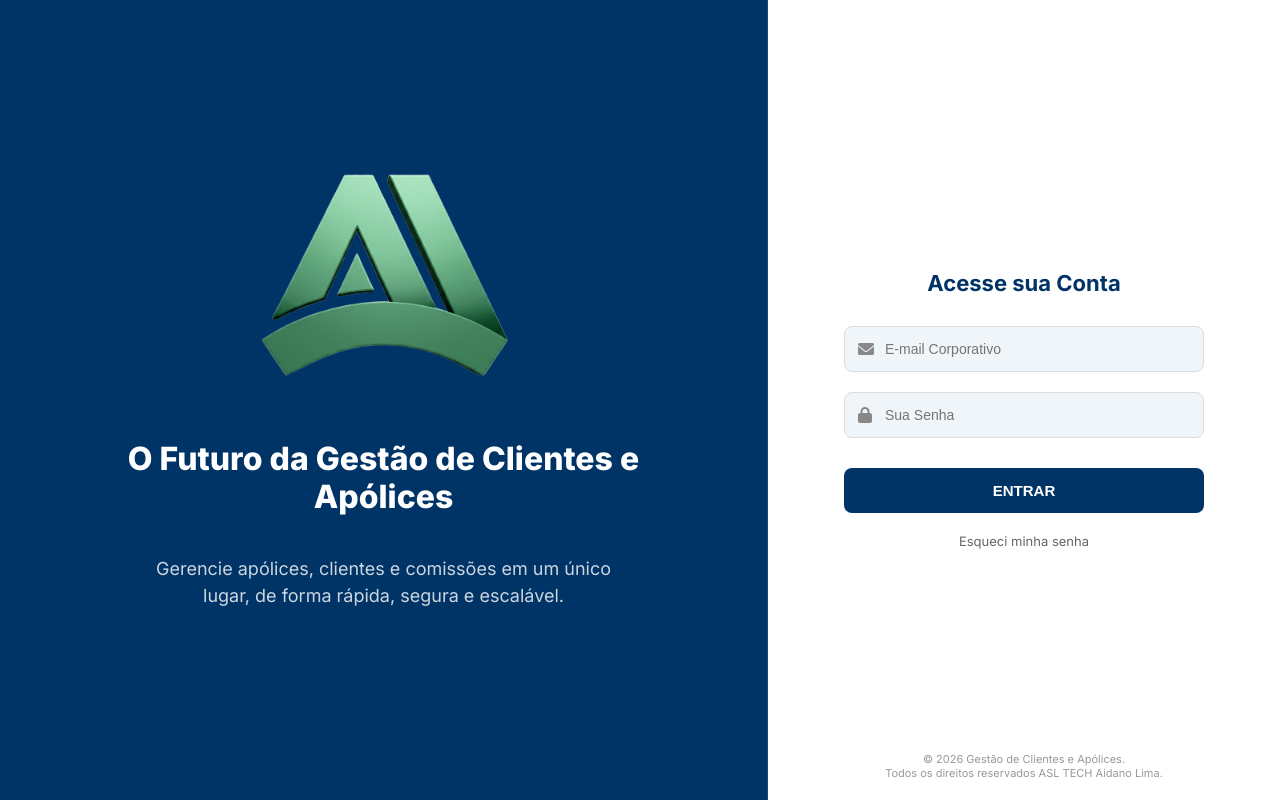
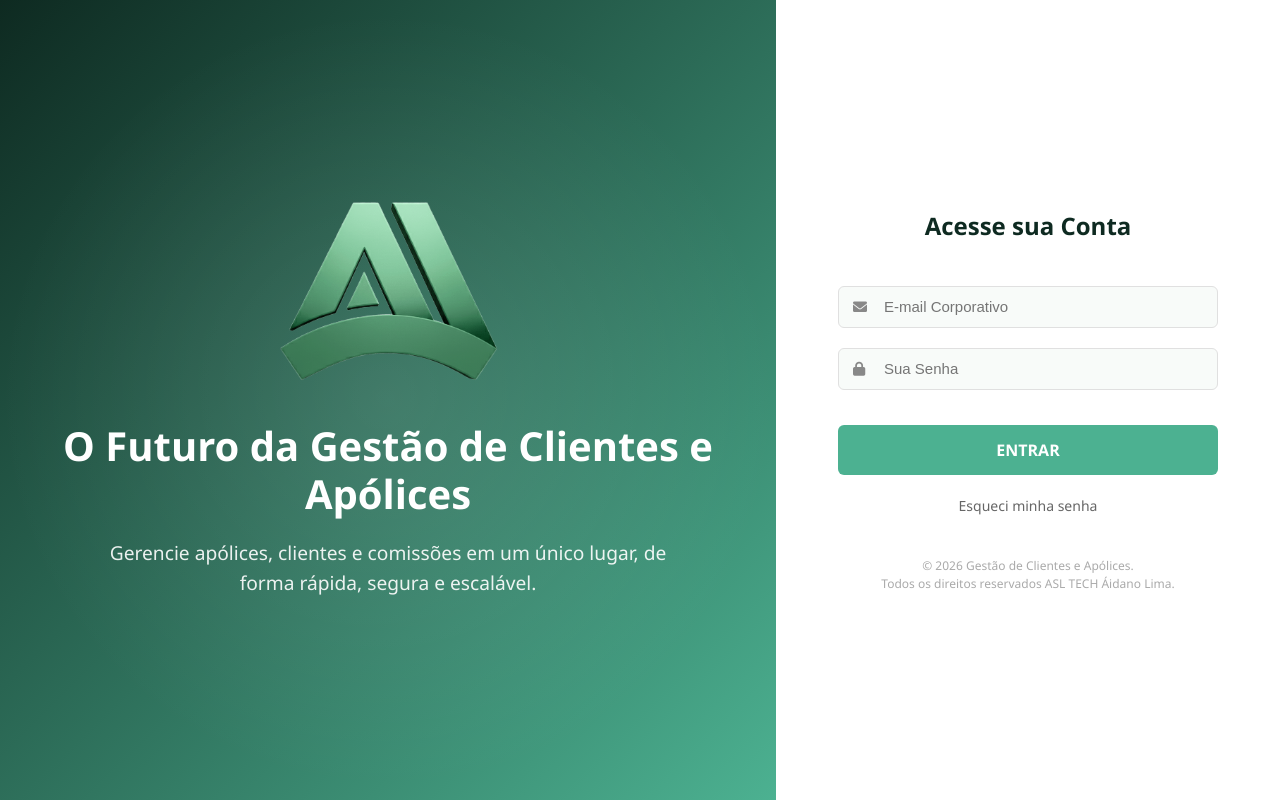
Before and after one commit to aidanolima/apolicesystem, a plain HTML site: page frontend-web/index.html in a window 1280 px wide. Drawn offline with Linux system fonts and the light colour scheme; some packages are replaced by stand-ins of ours; a script that the page names is missing.

Commit message:
UpDate Index Final

```diff
--- a/frontend-web/index.html
+++ b/frontend-web/index.html
@@ -1,263 +1,246 @@
 <!DOCTYPE html>
 <html lang="pt-BR">
 <head>
+    <meta http-equiv="Cache-Control" content="no-cache, no-store, must-revalidate">
+    <meta http-equiv="Pragma" content="no-cache">
+    <meta http-equiv="Expires" content="0">
     <meta charset="UTF-8">
     <meta name="viewport" content="width=device-width, initial-scale=1.0">
-    <title>Gestão de Clientes e Apólices | Acesso</title>
+    <title>Apólice System SAAS</title>
 
-    <meta name="description" content="Plataforma completa para gestão de clientes e apólices de seguro. Revolucione sua corretora.">
-    <meta name="theme-color" content="#003366">
-
-    <meta property="og:type" content="website">
-    <meta property="og:url" content="https://www.gestaoclienteseapolices.com.br/">
-    <meta property="og:title" content="Gestão de Clientes e Apólices">
-    <meta property="og:description" content="O futuro da gestão de seguros. Revolucione a forma como você gerencia suas apólices.">
-    <meta property="og:image" content="https://www.gestaoclienteseapolices.com.br/assets/logo.png">
-
-    <link rel="manifest" href="manifest.json">
     <link rel="icon" href="assets/logo.png" type="image/png">
 
-    <link href="https://fonts.googleapis.com/css2?family=Inter:wght@400;600;700;800&display=swap" rel="stylesheet">
+    <meta http-equiv="Content-Security-Policy"
+    content="default-src * 'self' blob: data: gap:;
+    style-src * 'self' 'unsafe-inline' blob: data: gap:;
+    script-src * 'self' 'unsafe-eval' 'unsafe-inline' https://cdn.jsdelivr.net blob: data: gap:;
+    connect-src 'self' http://localhost:3000 https://seguradoraproject.onrender.com https://apolicesystem.onrender.com * 'unsafe-inline' blob: data: gap:;">
+
+    <link rel="stylesheet" href="css/style.css">
     <link rel="stylesheet" href="https://cdnjs.cloudflare.com/ajax/libs/font-awesome/6.0.0/css/all.min.css">
     <script src="https://cdn.jsdelivr.net/npm/sweetalert2@11"></script>
 
+    <script src="js/config.js"></script>
+
     <style>
+        /* Reset básico e tipografia */
         body, html {
             margin: 0;
             padding: 0;
-            height: 100vh;
-            font-family: 'Inter', sans-serif;
-            overflow: hidden;
-            background-color: white;
+            height: 100%;
+            font-family: 'Segoe UI', Roboto, Helvetica, Arial, sans-serif;
+            overflow-x: hidden;
         }
 
-        .login-main-container {
+        /* Container Principal Split Screen */
+        .split-container {
             display: flex;
-            height: 100vh;
+            min-height: 100vh;
             width: 100vw;
         }
 
-        .login-left-panel {
-            flex: 0 0 60%;
-            background-color: #003366;
+        /* === LADO ESQUERDO: MARKETING (60%) === */
+        .marketing-side {
+            flex: 6; /* 60% */
+            background: linear-gradient(135deg, #0e2a21 0%, #4CB191 100%);
             display: flex;
             flex-direction: column;
+            align-items: center;
             justify-content: center;
-            align-items: center;
-            padding: 60px;
+            padding: 40px;
+            text-align: center;
             color: white;
-            text-align: center;
-            box-sizing: border-box;
-            border-right: 1px solid rgba(255,255,255,0.1);
-            animation: fadeIn 1s ease-in-out;
+            position: relative;
         }
 
-        .left-logo {
-            width: 250px;
-            height: auto;
-            margin-bottom: 40px;
+        /* Efeito sutil de brilho/padrão no fundo */
+        .marketing-side::before {
+            content: '';
+            position: absolute;
+            top: 0; left: 0; right: 0; bottom: 0;
+            background: radial-gradient(circle at center, rgba(255,255,255,0.1) 0%, transparent 70%);
+            pointer-events: none;
         }
 
-        .left-headline {
-            font-size: 32px;
+        .marketing-logo {
+            max-width: 220px;
+            margin-bottom: 40px;
+            z-index: 1;
+        }
+
+        .marketing-title {
+            font-size: 2.5rem;
             font-weight: 800;
             margin-bottom: 20px;
             line-height: 1.2;
+            z-index: 1;
         }
 
-        .left-subheadline {
-            font-size: 18px;
-            color: rgba(255,255,255,0.8);
-            max-width: 500px;
-            line-height: 1.5;
+        .marketing-subtitle {
+            font-size: 1.2rem;
+            max-width: 80%;
+            line-height: 1.6;
+            opacity: 0.9;
+            z-index: 1;
         }
 
-        .login-right-panel {
-            flex: 1;
-            background-color: white;
+        /* === LADO DIREITO: LOGIN (40%) === */
+        .login-side {
+            flex: 4; /* 40% */
+            background-color: #ffffff;
             display: flex;
-            flex-direction: column;
+            align-items: center;
             justify-content: center;
-            align-items: center;
-            padding: 50px;
-            box-sizing: border-box;
-            position: relative;
+            padding: 20px;
         }
 
-        .form-content {
+        .login-card {
             width: 100%;
-            max-width: 360px;
+            max-width: 380px;
             text-align: center;
-            animation: fadeIn 1.2s ease-in-out;
         }
 
         .login-title {
-            font-size: 22px;
+            color: #0e2a21;
+            font-size: 24px;
+            margin-bottom: 40px;
             font-weight: 700;
-            color: #003366;
-            margin-bottom: 30px;
         }
 
         .input-group {
+            position: relative;
             margin-bottom: 20px;
             text-align: left;
         }
 
-        .input-wrapper {
-            position: relative;
+        .input-group i {
+            position: absolute;
+            top: 50%;
+            transform: translateY(-50%);
+            left: 15px;
+            color: #888;
+            font-size: 14px;
         }
 
-        .input-wrapper i {
-            position: absolute;
-            left: 14px;
-            top: 50%;
-            transform: translateY(-50%);
-            color: #888;
-            font-size: 16px;
+        .input-group input {
+            width: 100%;
+            padding: 14px 14px 14px 45px;
+            border: 1px solid #e0e0e0;
+            background-color: #f8fbf9;
+            border-radius: 6px;
+            font-size: 15px;
+            transition: all 0.3s ease;
+            box-sizing: border-box;
+            color: #333;
         }
 
-        input {
-            width: 100%;
-            padding: 14px 14px 14px 40px;
-            border: 1px solid #ddd;
-            border-radius: 8px;
-            font-size: 14px;
-            box-sizing: border-box;
-            background-color: #F0F5FA;
-            color: #333;
-            transition: all 0.3s ease;
+        .input-group input:focus {
+            border-color: #4CB191;
+            background-color: #ffffff;
+            outline: none;
+            box-shadow: 0 0 0 3px rgba(76, 177, 145, 0.15);
         }
 
-        input:focus {
-            outline: none;
-            border-color: #003366;
-            background-color: white;
-            box-shadow: 0 0 0 3px rgba(0, 51, 102, 0.1);
+        .btn-login {
+            background-color: #4CB191;
+            color: white;
+            width: 100%;
+            padding: 14px;
+            font-size: 16px;
+            font-weight: bold;
+            border: none;
+            border-radius: 6px;
+            cursor: pointer;
+            margin-top: 15px;
+            transition: background 0.3s;
         }
 
-        .btn-entrar {
-            width: 100%;
-            padding: 14px;
-            background-color: #003366;
-            color: white;
-            border: none;
-            border-radius: 8px;
-            font-size: 15px;
-            font-weight: 600;
-            cursor: pointer;
-            margin-top: 10px;
-            transition: background-color 0.3s;
+        .btn-login:hover {
+            background-color: #3a9678;
         }
 
-        .btn-entrar:hover {
-            background-color: #002244;
+        .forgot-link {
+            display: inline-block;
+            margin-top: 20px;
+            color: #666;
+            text-decoration: none;
+            font-size: 14px;
+            transition: color 0.2s;
         }
 
-        .forgot-password {
-            display: block;
-            margin-top: 20px;
-            font-size: 13px;
-            color: #666;
-            text-decoration: none;
-        }
-
-        .forgot-password:hover {
-            color: #003366;
+        .forgot-link:hover {
+            color: #4CB191;
             text-decoration: underline;
         }
 
-        .footer-login {
-            position: absolute;
-            bottom: 20px;
-            font-size: 11px;
-            color: #999;
-            text-align: center;
-            width: 100%;
+        .footer-text {
+            margin-top: 40px;
+            font-size: 12px;
+            color: #aaa;
+            line-height: 1.5;
         }
 
-        @keyframes fadeIn {
-            from { opacity: 0; transform: translateY(10px); }
-            to { opacity: 1; transform: translateY(0); }
-        }
-
+        /* === RESPONSIVIDADE PARA CELULARES === */
         @media (max-width: 900px) {
-            body, html {
-                overflow: auto;
+            .split-container {
+                flex-direction: column;
             }
-            .login-main-container {
-                flex-direction: column;
-                height: auto;
-                min-height: 100vh;
+            .marketing-side {
+                flex: none;
+                padding: 60px 20px;
             }
-            .login-left-panel {
-                flex: none;
-                padding: 40px 20px;
-                border-right: none;
+            .marketing-title {
+                font-size: 2rem;
             }
-            .left-logo {
-                width: 160px;
-                margin-bottom: 20px;
-            }
-            .left-headline {
-                font-size: 24px;
-            }
-            .left-subheadline {
-                font-size: 15px;
-            }
-            .login-right-panel {
+            .login-side {
                 flex: 1;
                 padding: 40px 20px;
-                justify-content: flex-start;
-            }
-            .footer-login {
-                position: static;
-                margin-top: 50px;
-                padding-bottom: 20px;
             }
         }
     </style>
 </head>
 <body>
 
-    <div class="login-main-container">
-        <div class="login-left-panel">
-            <img src="assets/logo.png" alt="Logo Gestão de Clientes e Apólices" class="left-logo">
-            <h1 class="left-headline">O Futuro da Gestão de Clientes e Apólices</h1>
-            <p class="left-subheadline">Gerencie apólices, clientes e comissões em um único lugar, de forma rápida, segura e escalável.</p>
+    <div class="split-container">
+        <div class="marketing-side">
+            <img src="assets/logo.png" alt="Logo Apólice System" class="marketing-logo" onerror="this.style.display='none'">
+            <h1 class="marketing-title">O Futuro da Gestão de Clientes e Apólices</h1>
+            <p class="marketing-subtitle">
+                Gerencie apólices, clientes e comissões em um único lugar, de forma rápida, segura e escalável.
+            </p>
         </div>
 
-        <div class="login-right-panel">
-            <div class="form-content">
+        <div class="login-side">
+            <div class="login-card">
                 <h2 class="login-title">Acesse sua Conta</h2>
 
                 <form id="form-login">
                     <div class="input-group">
-                        <div class="input-wrapper">
-                            <i class="fas fa-envelope"></i>
-                            <input type="email" id="email" placeholder="E-mail Corporativo" required>
-                        </div>
+                        <i class="fas fa-envelope"></i>
+                        <input type="email" id="email" placeholder="E-mail Corporativo" required>
                     </div>
+
                     <div class="input-group">
-                        <div class="input-wrapper">
-                            <i class="fas fa-lock"></i>
-                            <input type="password" id="senha" placeholder="Sua Senha" required>
-                        </div>
+                        <i class="fas fa-lock"></i>
+                        <input type="password" id="senha" placeholder="Sua Senha" required>
                     </div>
-                    <button type="submit" class="btn-entrar">ENTRAR</button>
-                    <a href="recuperar.html" class="forgot-password">Esqueci minha senha</a>
+
+                    <button type="submit" class="btn-login">ENTRAR</button>
                 </form>
-            </div>
 
-            <div class="footer-login">
-                © 2026 Gestão de Clientes e Apólices.<br>
-                Todos os direitos reservados ASL TECH Aidano Lima.
+                <a href="recuperar.html" class="forgot-link">Esqueci minha senha</a>
+
+                <p class="footer-text">
+                    &copy; 2026 Gestão de Clientes e Apólices.<br>
+                    Todos os direitos reservados ASL TECH Áidano Lima.
+                </p>
             </div>
         </div>
     </div>
 
-    <script src="js/config.js"></script>
+    <script>
+        const BASE_API = (typeof API_URL !== 'undefined') ? API_URL : window.location.origin;
 
-    <script>
         // Verifica se já está logado e redireciona
         if (localStorage.getItem('token')) {
             window.location.href = 'dashboard.html';
@@ -268,7 +251,7 @@
 
             const email = document.getElementById('email').value.trim();
             const senha = document.getElementById('senha').value.trim();
-            const btn = document.querySelector('.btn-entrar');
+            const btn = document.querySelector('.btn-login');
             const originalText = btn.innerText;
 
             if(!email || !senha) {
@@ -277,12 +260,11 @@
             }
 
             try {
-                // Estado de Carregamento
                 btn.innerHTML = '<i class="fas fa-spinner fa-spin"></i> Validando...';
                 btn.disabled = true;
                 btn.style.opacity = '0.7';
 
-                const response = await fetch(`${API_URL}/login`, {
+                const response = await fetch(`${BASE_API}/login`, {
                     method: 'POST',
                     headers: { 'Content-Type': 'application/json' },
                     body: JSON.stringify({ email, senha })
@@ -291,19 +273,16 @@
                 const data = await response.json();
 
                 if (response.ok) {
-                    // Login Sucesso: Salva tudo
                     localStorage.setItem('token', data.token);
                     localStorage.setItem('usuario_logado', data.usuario.nome);
                     localStorage.setItem('tipo_usuario', data.usuario.tipo);
 
-                    // Feedback Visual Rápido
                     const Toast = Swal.mixin({
                         toast: true, position: 'top-end', showConfirmButton: false, timer: 1000
                     });
 
                     await Toast.fire({ icon: 'success', title: 'Login realizado!' });
 
-                    // Redireciona
                     window.location.href = 'dashboard.html';
                 } else {
                     throw new Error(data.message || 'Dados inválidos');
@@ -312,7 +291,7 @@
                 console.error("Erro Login:", error);
 
                 let msg = error.message;
-                if (msg.includes('Unexpected token') || msg.includes('JSON')) {
+                if (msg.includes('Unexpected token') || msg.includes('JSON') || msg.includes('Failed to fetch')) {
                     msg = "Erro de conexão com o servidor. Verifique se o Backend está rodando.";
                 }
 
@@ -320,7 +299,7 @@
                     icon: 'error',
                     title: 'Acesso Negado',
                     text: msg,
-                    confirmButtonColor: '#003366'
+                    confirmButtonColor: '#4CB191'
                 });
             } finally {
                 btn.innerText = originalText;
```
